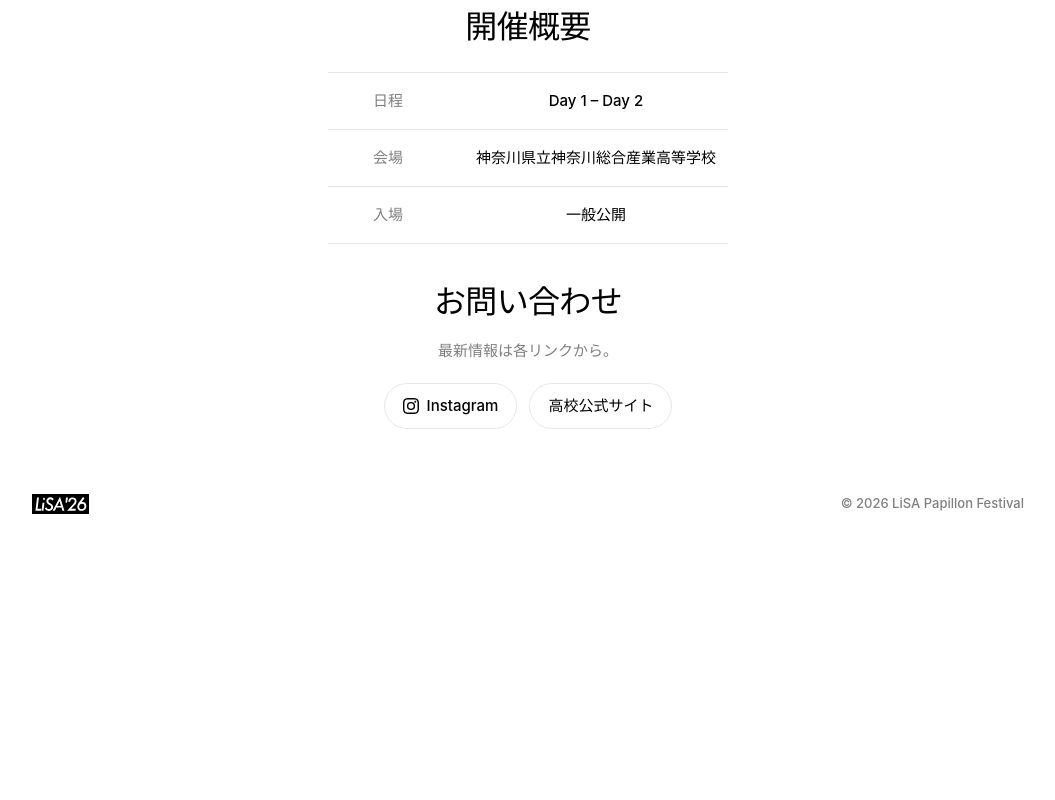
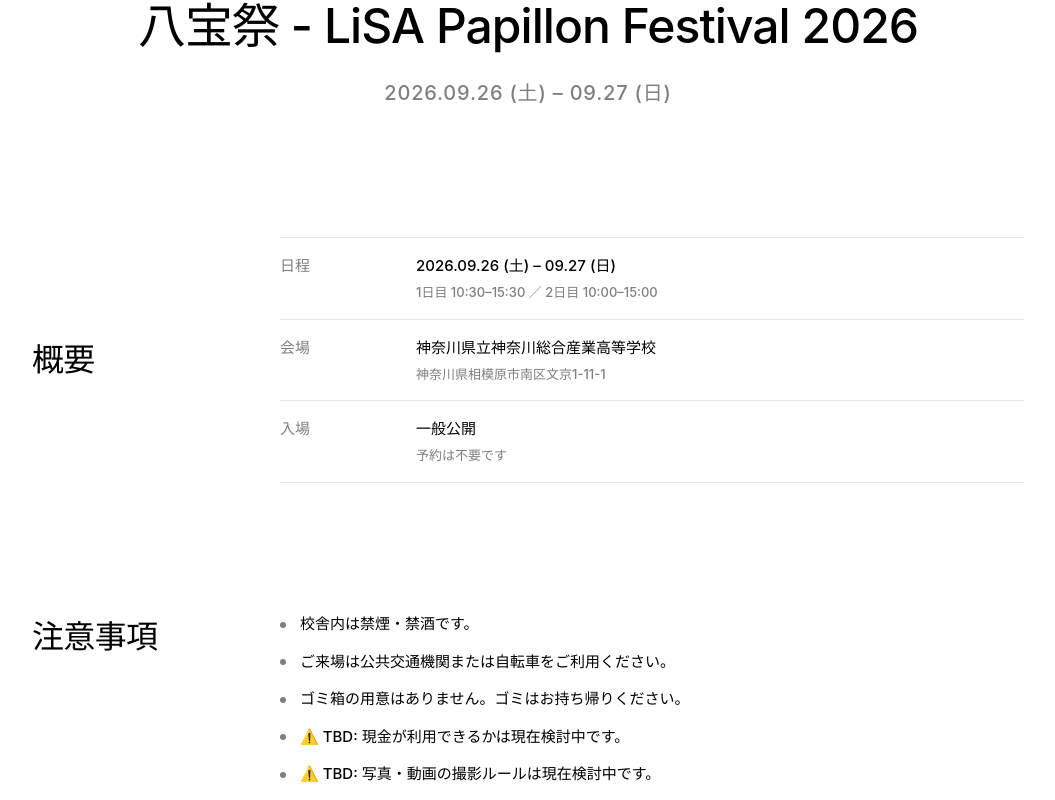
Before and after one commit to sakana-digital/lpf-2026, a Vue app: page / in a window 1280 px wide. Shown: the part 940-1740 px from the top of the page, without its empty margins (112-1167 px from the left). Before the commit the page ends 1574 px from the top, so only its background shows below. Built offline with nearby package versions, Linux system fonts and the light colour scheme; a web font is replaced by a local one.

Commit message:
feat(home): restructure home into overview, notes, and contact sections

```diff
--- a/src/components/home/HomeFooter.vue
+++ b/src/components/home/HomeFooter.vue
@@ -24,8 +24,7 @@
   align-items: center;
   justify-content: space-between;
   gap: 20px;
-  padding-top: 32px;
-  padding-bottom: 120px;
+  padding: 160px 0;
 
   .brand {
     display: inline-flex;
--- a/src/locales/en.json
+++ b/src/locales/en.json
@@ -50,24 +50,40 @@
       "explore": "Explore"
     },
     "details": {
-      "title": "Information",
-      "date": { "label": "Date", "value": "Day 1 – Day 2" },
-      "venue": { "label": "Venue", "value": "Kanagawa Sogo Sangyo High School" },
-      "admission": { "label": "Admission", "value": "Open to the public" }
+      "title": "Overview",
+      "date": { "label": "Date", "note": "Day 1 10:30–15:30 / Day 2 10:00–15:00" },
+      "venue": {
+        "label": "Venue",
+        "value": "Kanagawa Sogo Sangyo High School",
+        "note": "1-11-1 Bunkyo, Minami-ku, Sagamihara, Kanagawa"
+      },
+      "admission": {
+        "label": "Admission",
+        "value": "Open to the public",
+        "note": "No reservation required"
+      }
+    },
+    "notes": {
+      "title": "Notes",
+      "items": [
+        "Smoking and alcohol are prohibited within the school buildings.",
+        "Please come by public transportation or bicycle.",
+        "No trash bins are provided. Please take your trash home with you.",
+        "⚠️ TBD: Whether cash will be accepted is still undefined.",
+        "⚠️ TBD: Photography and video recording rules are still undefined."
+      ]
     },
     "contact": {
-      "title": "Contact",
-      "lead": "Follow the links below for the latest updates.",
-      "instagram": "Instagram",
-      "school": "High School Official Site"
+      "title": "Contact"
     },
     "footer": {
-      "copyright": "© 2026 LiSA Papillon Festival",
+      "copyright": "© 2026 Kanagawa Sogo Sangyo High School (Full-time) Executive Committee",
       "home": "Home"
     },
     "toc": {
       "top": "Top",
-      "information": "Information",
+      "overview": "Overview",
+      "notes": "Notes",
       "contact": "Contact",
       "toggle": "Toggle table of contents"
     }
--- a/src/locales/ja.json
+++ b/src/locales/ja.json
@@ -45,7 +45,8 @@
     },
     "toc": {
       "top": "トップ",
-      "information": "開催概要",
+      "overview": "概要",
+      "notes": "注意事項",
       "contact": "お問い合わせ",
       "toggle": "目次を開閉"
     },
@@ -56,19 +57,34 @@
       "explore": "イベントを探す"
     },
     "details": {
-      "title": "開催概要",
-      "date": { "label": "日程", "value": "Day 1 – Day 2" },
-      "venue": { "label": "会場", "value": "神奈川県立神奈川総合産業高等学校" },
-      "admission": { "label": "入場", "value": "一般公開" }
+      "title": "概要",
+      "date": { "label": "日程", "note": "1日目 10:30–15:30 ／ 2日目 10:00–15:00" },
+      "venue": {
+        "label": "会場",
+        "value": "神奈川県立神奈川総合産業高等学校",
+        "note": "神奈川県相模原市南区文京1-11-1"
+      },
+      "admission": {
+        "label": "入場",
+        "value": "一般公開",
+        "note": "予約は不要です"
+      }
+    },
+    "notes": {
+      "title": "注意事項",
+      "items": [
+        "校舎内は禁煙・禁酒です。",
+        "ご来場は公共交通機関または自転車をご利用ください。",
+        "ゴミ箱の用意はありません。ゴミはお持ち帰りください。",
+        "⚠️ TBD: 現金が利用できるかは現在検討中です。",
+        "⚠️ TBD: 写真・動画の撮影ルールは現在検討中です。"
+      ]
     },
     "contact": {
-      "title": "お問い合わせ",
-      "lead": "最新情報は各リンクから。",
-      "instagram": "Instagram",
-      "school": "高校公式サイト"
+      "title": "お問い合わせ"
     },
     "footer": {
-      "copyright": "© 2026 LiSA Papillon Festival",
+      "copyright": "© 2026 神奈川県立神奈川総合産業高等学校 全日制 実行委員会",
       "home": "ホーム"
     }
   },
--- a/src/views/HomeView.vue
+++ b/src/views/HomeView.vue
@@ -1,15 +1,17 @@
 <script setup lang="ts">
-import { ref, onMounted } from 'vue'
+import { ref, computed, onMounted } from 'vue'
 import { useI18n } from 'vue-i18n'
-import InstagramIcon from '@/components/common/icons/instagram.vue'
 import HomeSidebar from '@/components/home/HomeSidebar.vue'
 import HomeDock from '@/components/home/HomeDock.vue'
 import HomeFooter from '@/components/home/HomeFooter.vue'
 import { consumeDirectRootEntrance } from '@/composables/useRootEntrance'
-import { instagramUrl, schoolUrl } from '@/config/social'
+import { formatFestivalPeriod } from '@/config/festival'
 
-const { t } = useI18n()
+const { t, tm, rt, locale } = useI18n()
 const detailItems = ['date', 'venue', 'admission'] as const
+
+const festivalPeriod = computed(() => formatFestivalPeriod(locale.value))
+const notes = computed(() => (tm('home.notes.items') as string[]).map((note) => rt(note)))
 
 const entrance = ref(false)
 onMounted(() => {
@@ -21,36 +23,39 @@
   <main class="home">
     <section id="top" class="key-visual" :class="{ 'is-entrance': entrance }">
       <figure class="frame">
-        <img src="/home/lpf-2026-key-visual - 01.jpg" :alt="t('home.keyVisual.label')" />
+        <img src="/posters/lpf-2026-main.jpg" :alt="t('home.keyVisual.label')" />
       </figure>
     </section>
 
     <section id="about" class="about">
       <h2 class="title">{{ t('home.about.title') }}</h2>
+      <p class="period">{{ festivalPeriod }}</p>
     </section>
 
-    <section id="information" class="details">
+    <section id="overview" class="details split">
       <h2 class="title">{{ t('home.details.title') }}</h2>
       <dl class="list">
         <div v-for="item in detailItems" :key="item" class="row">
           <dt>{{ t(`home.details.${item}.label`) }}</dt>
-          <dd>{{ t(`home.details.${item}.value`) }}</dd>
+          <dd>
+            <span class="value">{{
+              item === 'date' ? festivalPeriod : t(`home.details.${item}.value`)
+            }}</span>
+            <span class="note">{{ t(`home.details.${item}.note`) }}</span>
+          </dd>
         </div>
       </dl>
     </section>
 
-    <section id="contact" class="contact">
+    <section id="notes" class="notes split">
+      <h2 class="title">{{ t('home.notes.title') }}</h2>
+      <ul class="notes-list">
+        <li v-for="(note, index) in notes" :key="index">{{ note }}</li>
+      </ul>
+    </section>
+
+    <section id="contact" class="contact split">
       <h2 class="title">{{ t('home.contact.title') }}</h2>
-      <p class="lead">{{ t('home.contact.lead') }}</p>
-      <div class="links">
-        <a class="link" :href="instagramUrl" target="_blank" rel="noopener noreferrer">
-          <InstagramIcon />
-          <span>{{ t('home.contact.instagram') }}</span>
-        </a>
-        <a class="link" :href="schoolUrl" target="_blank" rel="noopener noreferrer">
-          <span>{{ t('home.contact.school') }}</span>
-        </a>
-      </div>
     </section>
 
     <HomeFooter />
@@ -62,15 +67,15 @@
 
 <style scoped>
 .home {
-  row-gap: 32px;
+  row-gap: 128px;
   padding-top: 0;
 
-  & > *:not(.key-visual) {
+  & > *:not(.key-visual):not(.toc) {
     padding-inline: 16px;
   }
 
   & > section[id] {
-    scroll-margin-top: var(--header-height);
+    scroll-margin-top: calc(var(--header-height) + 72px);
   }
 }
 
@@ -139,15 +144,29 @@
   .title {
     font-size: clamp(2rem, 6vw, 3rem);
   }
+
+  .period {
+    margin-top: 12px;
+    font-size: clamp(1rem, 3vw, 1.25rem);
+    letter-spacing: 0.04em;
+    color: var(--color-text-mute);
+  }
+}
+
+.split {
+  display: grid;
+  grid-template-columns: minmax(0, 200px) minmax(0, 1fr);
+  column-gap: 48px;
+  align-items: center;
+
+  @media (max-width: 600px) {
+    grid-template-columns: 1fr;
+    row-gap: 16px;
+  }
 }
 
 .details {
-  text-align: center;
-
   .list {
-    max-width: 400px;
-    margin: 20px auto 0;
-
     .row {
       display: grid;
       grid-template-columns: 120px 1fr;
@@ -164,8 +183,19 @@
       }
 
       dd {
+        display: flex;
+        flex-direction: column;
+        gap: 4px;
         margin: 0;
-        color: var(--color-heading);
+
+        .value {
+          color: var(--color-heading);
+        }
+
+        .note {
+          font-size: 13px;
+          color: var(--color-text-mute);
+        }
       }
     }
   }
@@ -178,36 +208,32 @@
   }
 }
 
-.contact {
-  text-align: center;
+.notes {
+  align-items: start;
 
-  .lead {
-    margin-top: 12px;
-    color: var(--color-text-mute);
-  }
+  .notes-list {
+    display: flex;
+    flex-direction: column;
+    gap: 12px;
+    padding: 0;
+    margin: 0;
+    list-style: none;
 
-  .links {
-    display: flex;
-    flex-wrap: wrap;
-    justify-content: center;
-    gap: 12px;
-    margin-top: 20px;
+    li {
+      position: relative;
+      padding-left: 20px;
+      line-height: 1.7;
+      color: var(--color-text);
 
-    .link {
-      display: flex;
-      align-items: center;
-      gap: 8px;
-      padding: 10px 18px;
-      border: 1px solid var(--color-border);
-      border-radius: 999px;
-      color: var(--color-text);
-      transition:
-        border-color 0.15s,
-        color 0.15s;
-
-      &:hover {
-        border-color: var(--color-border-hover);
-        color: var(--color-heading);
+      &::before {
+        content: '';
+        position: absolute;
+        top: 0.7em;
+        left: 0;
+        width: 6px;
+        height: 6px;
+        border-radius: 50%;
+        background: var(--color-text-mute);
       }
     }
   }
```
Also changed, not shown: public/home/lpf-2026-key-visual - 01.jpg (deleted), public/posters/lpf-2026-main.jpg (added).
